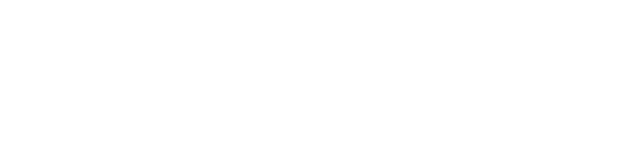
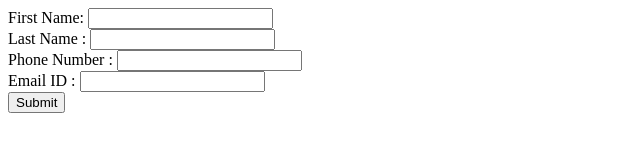
Before and after one commit to acciojob/form-login-2-Taj036, a website: page main.html in a window 1280 px wide. Shown: the whole page, without its empty margins (0-640 px from the left). Drawn offline with Linux system fonts and the light colour scheme.

Commit message:
created a submission

```diff
--- a/main.html
+++ b/main.html
@@ -8,6 +8,20 @@
 
 <body>
 	<!-- the entire body must be written by student -->
+  <form id="my-form">
+	  <label for="firstName">First Name:</label>
+	  <input type ="text" id="firstName" name="firstName" required><br>
+	  <label for="lastName">Last Name :</label>
+	  <input type ="text" id ="lastName" name ="lastName" required><br>
+	  <label for="phoneNumber">Phone Number :</label>
+	  <input type ="number" id="phoneNumber" name="phoneNumber" required><br>
+	  <label for="email">Email ID :</label>
+	  <input type="email" id="email" name="email" required><br>
+	 <button type="button" onclick="displayResult()">Submit</button>
+  </form>
+
+
+
     <script type="text/javascript" src="./script.js">
 </script>
 
--- a/script.js
+++ b/script.js
@@ -1 +1,14 @@
 //your JS code here. If required.
+  function displayResult() {
+          var firstName = document.getElementById('firstName').value
+          var lastName = document.getElementById('lastName').value;
+          var phoneNumber = document.getElementById('phoneNumber').value;
+          var email = document.getElementById('email').value;
+
+          var result = "First Name: " + firstName + "\n" +
+                       "Last Name: " + lastName + "\n" +
+                       "Phone Number: " + phoneNumber + "\n" +
+                       "Email ID: " + email;
+
+          alert(result);
+      }
```
